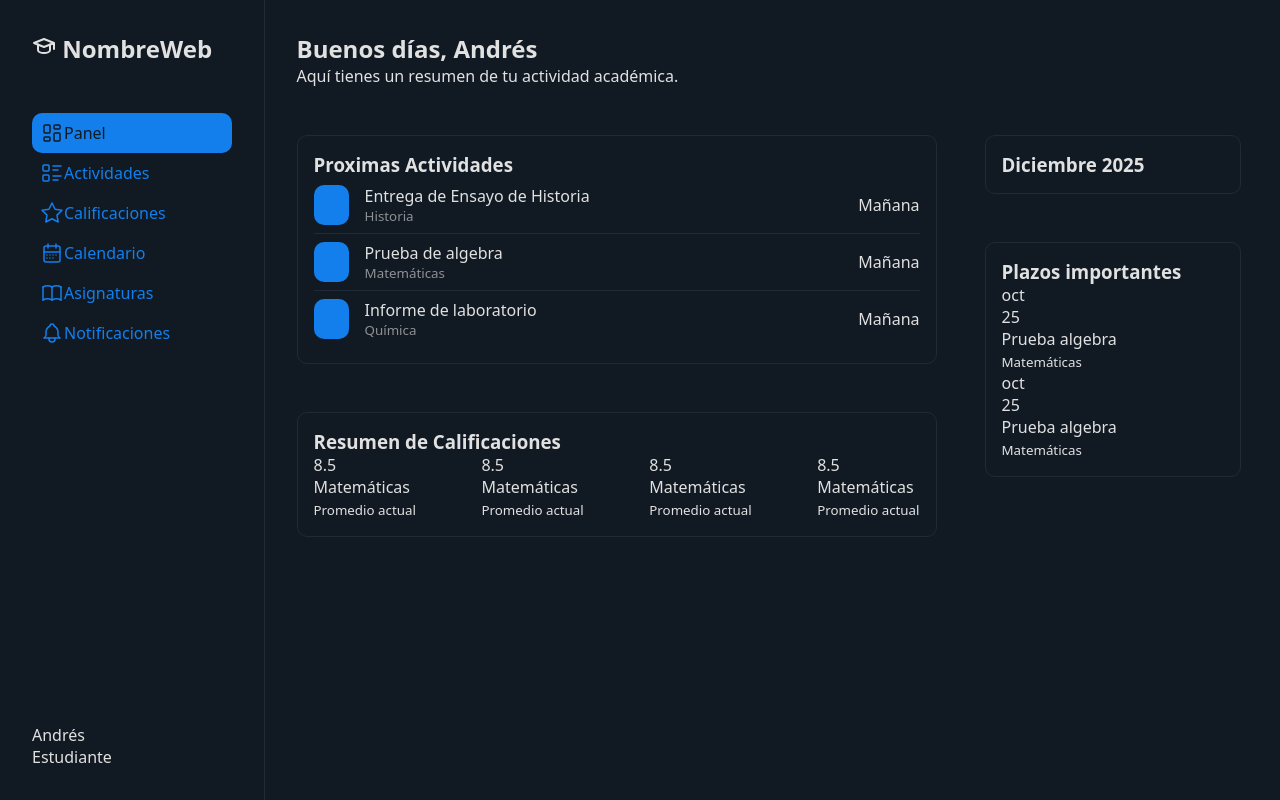
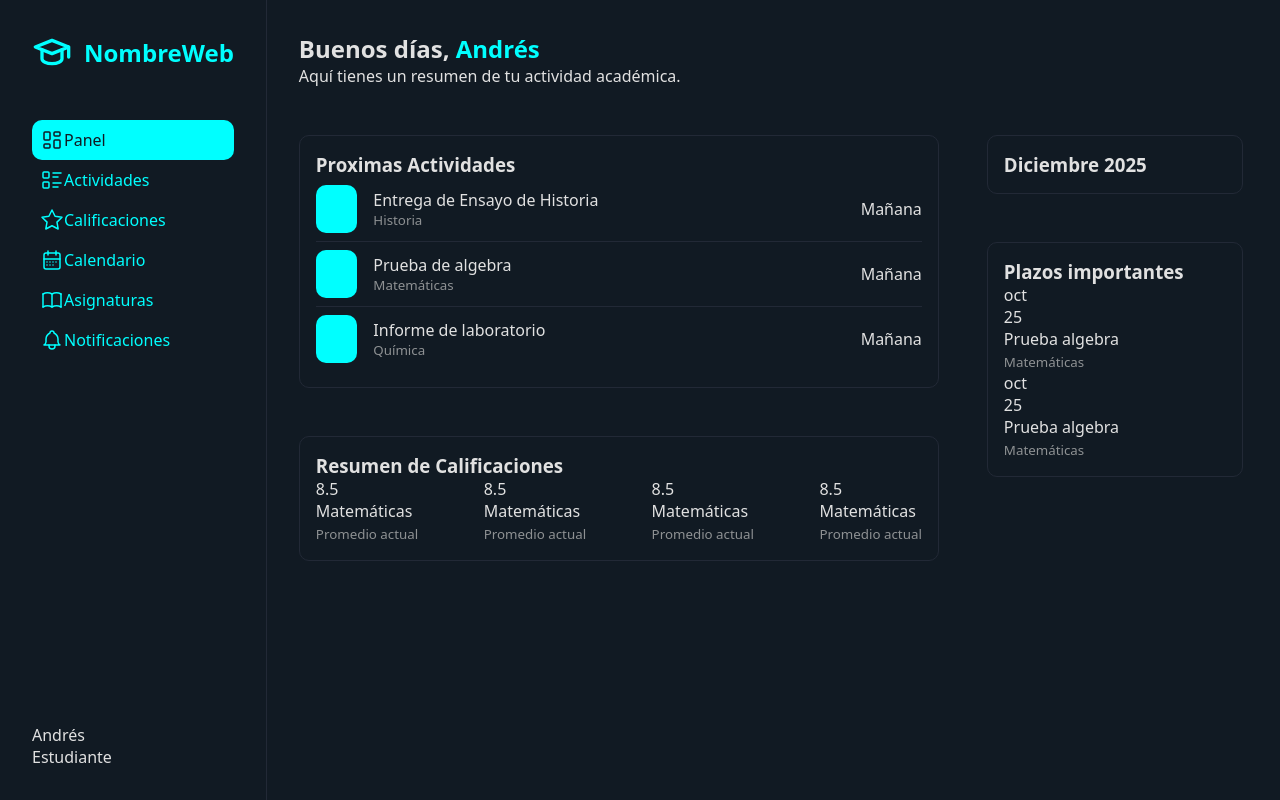
Before and after one commit to afrivera-g/grades-manager-practice, a plain HTML site: page index.html in a window 1280 px wide. Drawn offline with Linux system fonts and the light colour scheme.

Commit message:
Update icon size and enhance text styling for improved readability in the dashboard

```diff
--- a/index.html
+++ b/index.html
@@ -9,7 +9,7 @@
 <body>
   <div id="lateral-panel">
     <h2>
-      <svg xmlns="http://www.w3.org/2000/svg" width="24" height="24" viewBox="0 0 24 24" fill="none" stroke="currentColor" stroke-width="2" stroke-linecap="round" stroke-linejoin="round" class="icon icon-tabler icons-tabler-outline icon-tabler-school"><path stroke="none" d="M0 0h24v24H0z" fill="none"/><path d="M22 9l-10 -4l-10 4l10 4l10 -4v6" /><path d="M6 10.6v5.4a6 3 0 0 0 12 0v-5.4" /></svg>
+      <svg xmlns="http://www.w3.org/2000/svg" width="40" height="40" viewBox="0 0 24 24" fill="none" stroke="currentColor" stroke-width="2" stroke-linecap="round" stroke-linejoin="round" class="icon icon-tabler icons-tabler-outline icon-tabler-school"><path stroke="none" d="M0 0h24v24H0z" fill="none"/><path d="M22 9l-10 -4l-10 4l10 4l10 -4v6" /><path d="M6 10.6v5.4a6 3 0 0 0 12 0v-5.4" /></svg>
       NombreWeb
     </h2>
     <nav>
@@ -45,7 +45,7 @@
     </div>
   </div>
   <main>
-    <h2>Buenos días, Andrés</h2>
+    <h2>Buenos días, <strong>Andrés</strong></h2>
     <p>Aquí tienes un resumen de tu actividad académica.</p>
     <div>
       <div class="dashboard-columns">
--- a/style.css
+++ b/style.css
@@ -8,8 +8,8 @@
 }
 
 :root {
-  --primary: #137fec;
-  --primary-hover: #0d5bbf;
+  --primary: #00ffff;
+  --primary-hover: #0d8abf;
   --secondary: #102d4a;
   --background: #111a23;
   --text-color: #e1e1e1;
@@ -57,8 +57,11 @@ a {
   justify-content: space-between;
 
   h2 {
+    display: flex;
     padding-bottom: 2em;
-
+    align-items: center;
+    gap: .5em;
+    color: var(--primary);
   }
 }
 
@@ -66,6 +69,14 @@ a {
   color: var(--background);
   background: var(--primary);
   pointer-events: none;
+}
+
+strong {
+  color: var(--primary);
+}
+
+small {
+  color: var(--text-secondary);
 }
 
 main {
@@ -124,14 +135,10 @@ section {
 
   div:first-child {
     display: flex;
-    height: 40px;
-    width: 40px;
+    height: 3em;
+    width: 3em;
     background: var(--primary);
     border-radius: var(--border-radius);
-  }
-
-  small {
-    color: var(--text-secondary);
   }
 }
 
```
